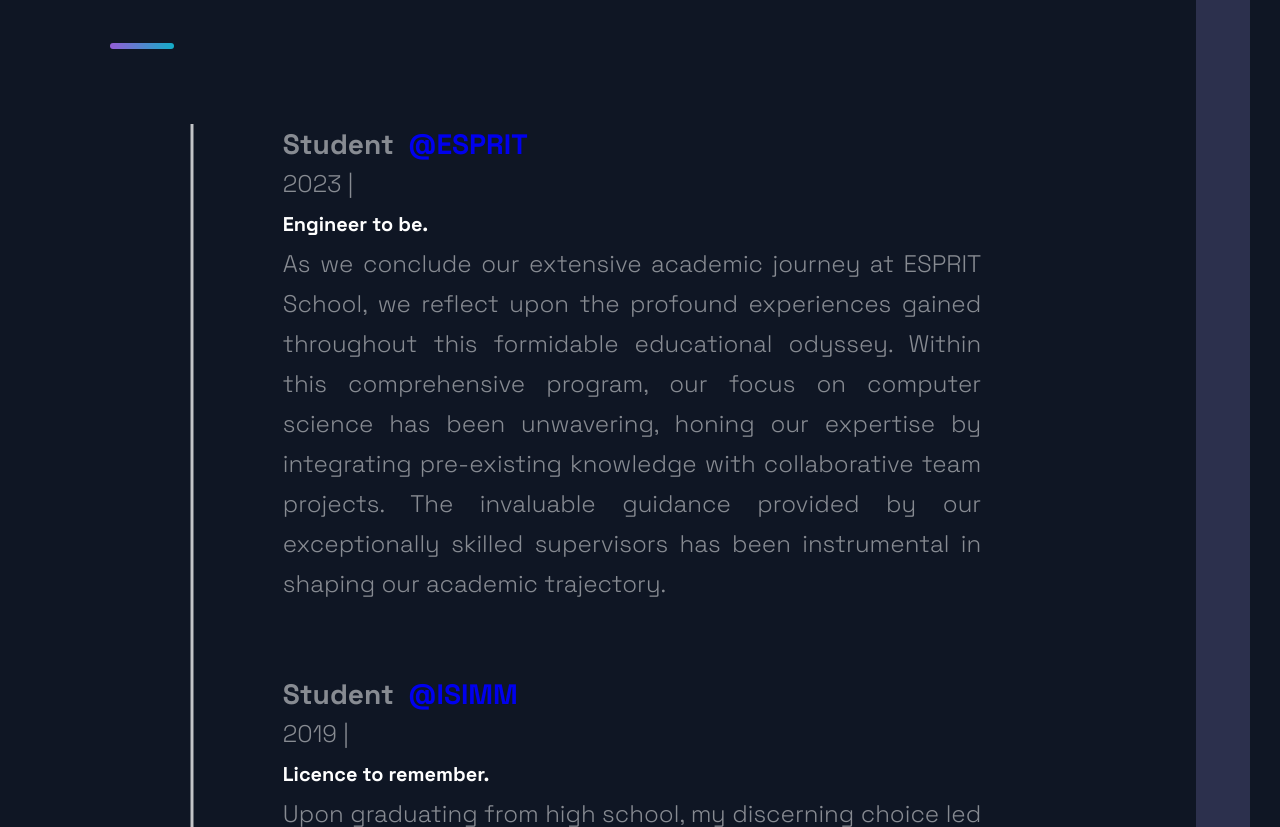
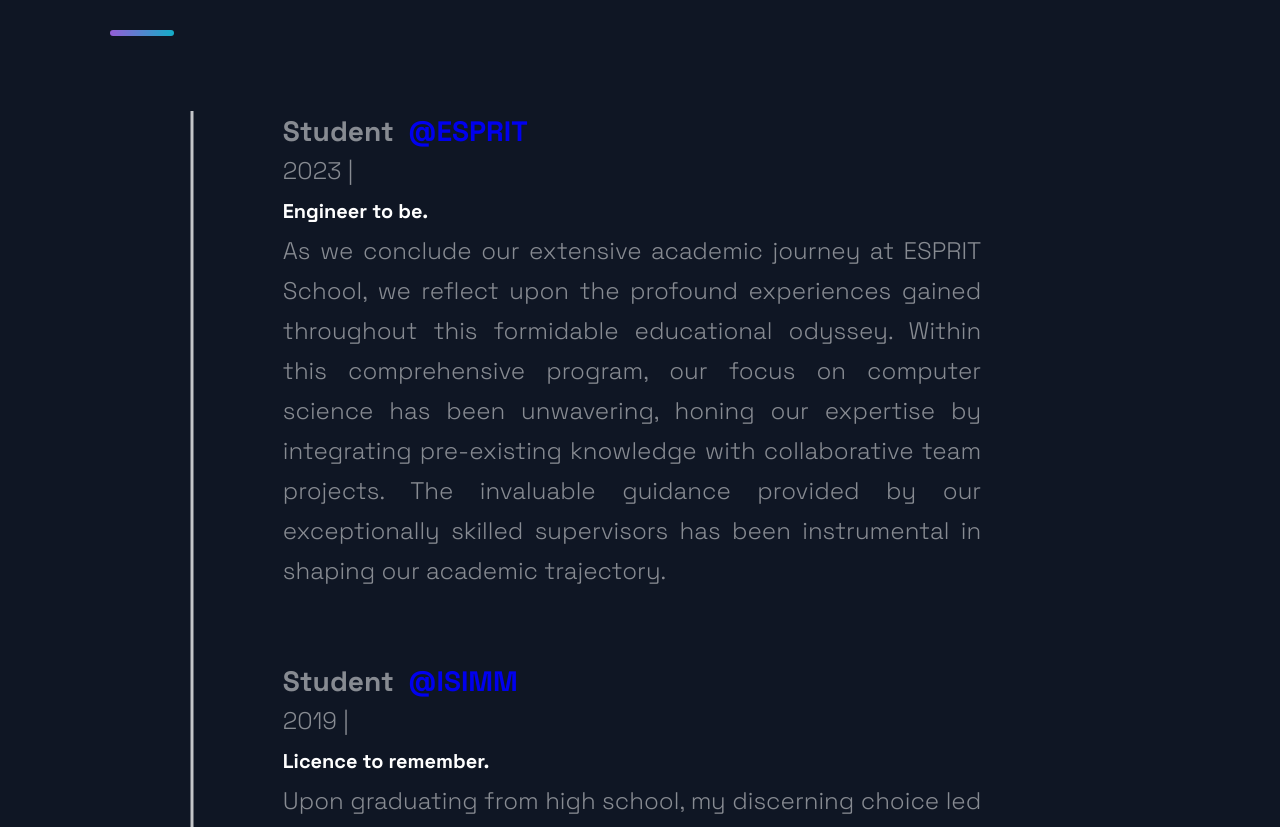
Before and after one commit to BacemJaza/bacemJaza.github.io, a Next.js app: page / in a window 1280 px wide. Shown: the part 1973-2800 px from the top of the page. Built offline with nearby package versions, Linux system fonts and the light colour scheme.

Commit message:
update resume & call for jib

```diff
--- a/src/components/Header/Header.js
+++ b/src/components/Header/Header.js
@@ -34,20 +34,7 @@ return (
         </li>
 
       </Div2>
-      <Mods id='square'>
-        <SocialIcons href='https://github.com/BacemJaza'>
-          <AiFillGithub size="3rem"/>
-        </SocialIcons>
-        <SocialIcons href='https://www.linkedin.com/in/jaza-bacem/'>
-          <AiFillLinkedin size="3rem"/>
-        </SocialIcons>
-        <SocialIcons href='https://www.hackerrank.com/profile/bacemjaza7'>
-          <FaHackerrank size="3rem"/>
-        </SocialIcons>
-        <SocialIcons href='https://www.fiverr.com/jazabacem'>
-          <TbBrandFiverr size="3rem"/>
-        </SocialIcons>
-      </Mods>
+
     </Container>
   </div>
 );
--- a/src/components/Header/HeaderStyles.js
+++ b/src/components/Header/HeaderStyles.js
@@ -68,25 +68,23 @@ export const Div3 = styled.div`
 
 export const Mods = styled.div`
 display: flex;
-position relative;
+position: absolute;
   grid-area: 1 / 7 / 1 / 7;
   padding: 6px;
   // justify-content: space-around;
   flex-direction: column;
   background-color: hsl(232.7,27.3%,23.7%);
-  margin-top:-60%;
-  padding-top:50%;
-  padding-bottom:100px;
-  height: 9400px;
+  width:fit;
+  right:0;
+  height:150vh;
 
 
   @media ${(props) => props.theme.breakpoints.lg} {
     // display: none;
-    // height: 9400px;
+    height: 100vh;
   }
   @media ${(props) => props.theme.breakpoints.sm} {
     display: none;
-    height: 7600px;
 
   }
   @media ${(props) => props.theme.breakpoints.md} {
--- a/src/components/Hero/Hero.js
+++ b/src/components/Hero/Hero.js
@@ -1,11 +1,12 @@
 import React from 'react';
 import dynamic from "next/dynamic";
 import Image from 'next/image';
-import { Section, SectionText, SectionTitle, SectionDivider } from '../../styles/GlobalComponents';
+import { Section, SectionText, SectionTitle, SectionDivider, SectionSubText } from '../../styles/GlobalComponents';
 import Button from '../../styles/GlobalComponents/Button';
 import BackgroundAnimation from '../BackgrooundAnimation/BackgroundAnimation';
 import { LeftSection, RightSection, SectionCustom } from './HeroStyles';
 import { IoIosDocument } from 'react-icons/io';
+import { CiCircleAlert } from "react-icons/ci";
 
 const Hero = (props) => (
   <Section row>
@@ -15,8 +16,9 @@ const Hero = (props) => (
       my digital home!
       </SectionTitle>
       <SectionText>
-      This is where my passions and talents converge
-      and I'm excited to give you a glimpse into my creative world.
+      This is where my passions and talents converge and I'm excited to give you a glimpse into my creative world.
+      <SectionSubText><CiCircleAlert size={"100px"} color='#667AD1'/><div>I'm seeking an end-year internship to apply my skills in full-stack development and contribute to impactful projects. I'm eager to learn, collaborate, and grow within a dynamic team.</div>
+      </SectionSubText>
       </SectionText>
       <Button>
       <IoIosDocument />
--- a/src/components/Projects/ProjectsStyles.js
+++ b/src/components/Projects/ProjectsStyles.js
@@ -39,7 +39,8 @@ export const ModalBody = styled.div`
 `
 export const ModalHeader = styled.div`
 display:flex;
-  padding-top:20px;
+  padding-top:30px;
+  margin-top:40px;
   flex-direction:row;
   justify-content: space-between;
   width:80%;
@@ -78,6 +79,8 @@ export const BlogCard = styled.div`
   text-align: center;
   width: 300px;
   padding:20px;
+  min-height:fit;
+  height:550px;
 `;
 export const TitleContent = styled.div`
   text-align: center;
--- a/src/constants/constants.js
+++ b/src/constants/constants.js
@@ -1,4 +1,16 @@
 export const projects = [
+  {
+    title: 'DPP - Battery project',
+    description: "I developed a MERN stack application featuring a user dashboard for registering and showcasing battery passports, with additional security measures implemented to enhance platform safety. Throughout the project, I ensured that the scrum team's efficiency was maintained, meeting deadlines and rigorously testing functionalities.",
+      image: '',
+      tags: ['MERN Stack', 'Redux', 'Tailwind CSS'],
+    source: '/',
+    visit: '/',
+    // filesLink:[['/images/docstreamCertificate.png']],
+    // videoSrc:"https://www.youtube.com/watch?v=HCsihl7BsdQ&t=1s&ab_channel=JazaBacem",
+    category: 'Professional',
+    id: 0,
+  },
   {
     title: 'Calendar',
     description: "During my internship at Docstream Solutions, I focused on developing a JavaScript plugin aimed at improving the user interface (UI) and user experience (UX) of a calendar system. Over the course of four months, I dedicated my efforts to this project, which involved displaying organized information from the backend in a user-friendly manner. The plugin also included essential CRUD (Create, Read, Update, Delete) functionalities to ensure seamless interaction and management of calendar data. This experience provided me with valuable insights into JavaScript development and UI/UX design principles within web applications.",
@@ -9,7 +21,7 @@ export const projects = [
     filesLink:[['/images/docstreamCertificate.png']],
     videoSrc:"https://www.youtube.com/watch?v=HCsihl7BsdQ&t=1s&ab_channel=JazaBacem",
     category: 'Professional',
-    id: 0,
+    id: 1,
   },
   {
     title: 'PDF Viewer',
@@ -21,7 +33,7 @@ export const projects = [
     filesLink:[['/images/docstreamCertificate.png']],
     videoSrc:"https://www.youtube.com/watch?v=b5AIhBprsHo&ab_channel=JazaBacem",
     category: 'Professional',
-    id: 1,
+    id: 2,
   },
   {
     title: 'Re-design Site',
@@ -32,7 +44,7 @@ export const projects = [
     filesLink:[['images/manuel.png','files/manuel.pdf']],
     visit: 'https://www.emerillonmc.com',
     category: 'Professional',
-    id: 2,
+    id: 3,
   },
   {
     title: 'Influence Connect',
@@ -43,7 +55,7 @@ export const projects = [
     visit: '/',
     filesLink:[['/images/adscoCertificate.png']],
     category: 'Professional',
-    id: 3,
+    id: 4,
   },
   {
     title: 'My Portfolio',
@@ -53,7 +65,7 @@ export const projects = [
     source: '/',
     visit: '/',
     category: 'Local',
-    id: 4,
+    id: 5,
   },
   {
     title: 'MyNotes',
@@ -64,7 +76,7 @@ export const projects = [
     videoSrc:"https://www.youtube.com/watch?v=3ZCaScGlryM&ab_channel=JazaBacem",
     visit: '/',
     category: 'Local',
-    id: 5,
+    id: 6,
   },
   {
     title: 'Traffic run game',
@@ -74,7 +86,7 @@ export const projects = [
     source: 'https://github.com/BacemJaza/traffic-run-game',
     visit: 'https://traffic-run-game-365j3rqr2-bacemjazas-projects.vercel.app',
     category: 'Local',
-    id: 6,
+    id: 7,
   },
   {
     title: 'My Space',
@@ -84,7 +96,7 @@ export const projects = [
     source: '/',
     visit: '/',
     category: 'Local',
-    id: 7,
+    id: 8,
   },
   {
     title: 'Instagram clone',
@@ -94,7 +106,7 @@ export const projects = [
     source: '/',
     visit: '/',
     category: 'Local',
-    id: 8,
+    id: 9,
   },
   {
     title: 'Maven project',
@@ -105,7 +117,7 @@ export const projects = [
     visit: '/',
     filesLink:[['/images/mavenFile.png','files/mavenProject.pdf']],
     category: 'School',
-    id: 9,
+    id: 10,
   },
   {
     title: 'E-commerce platform',
@@ -115,7 +127,19 @@ export const projects = [
     source: '/',
     visit: '/',
     category: 'School',
-    id: 10,
+    id: 11,
+  },
+  {
+    title: 'Internship Management Site',
+    description: "I developed an internship management system to streamline processes for students and companies, implementing features using Angular, Spring Boot, Python, and Flask. This system significantly improved efficiency in internship application and documentation processes.",
+      image: '',
+      tags: ['AngularJS', 'SpringBoot', 'Tailwind CSS'],
+    source: '/',
+    visit: '/',
+    // filesLink:[['/images/docstreamCertificate.png']],
+    // videoSrc:"https://www.youtube.com/watch?v=HCsihl7BsdQ&t=1s&ab_channel=JazaBacem",
+    category: 'School',
+    id: 12,
   }
 ];
 
@@ -143,7 +167,7 @@ export const mods = [
   },
   {
     title: 'Engineering student',
-    description:"Esprit Software engeneering student",
+    description:"Esprit Software engineering student",
     image: '/images/Study.png',
     source: 'https://google.com',
     visit: 'https://google.com',
--- a/src/layout/Layout.js
+++ b/src/layout/Layout.js
@@ -4,12 +4,30 @@ import React from 'react'
 import Footer from '../components/Footer/Footer'
 import Header from '../components/Header/Header'
 import { Container } from './LayoutStyles'
+import { Mods, SocialIcons } from '@/components/Header/HeaderStyles'
+import { AiFillGithub, AiFillLinkedin } from 'react-icons/ai'
+import { FaHackerrank } from 'react-icons/fa6'
+import { TbBrandFiverr } from 'react-icons/tb'
 
 
 export const Layout = ({children}) => {
   return (
 
     <Container>
+      <Mods id='square'>
+        <SocialIcons href='https://github.com/BacemJaza'>
+          <AiFillGithub size="3rem"/>
+        </SocialIcons>
+        <SocialIcons href='https://www.linkedin.com/in/jaza-bacem/'>
+          <AiFillLinkedin size="3rem"/>
+        </SocialIcons>
+        <SocialIcons href='https://www.hackerrank.com/profile/bacemjaza7'>
+          <FaHackerrank size="3rem"/>
+        </SocialIcons>
+        <SocialIcons href='https://www.fiverr.com/jazabacem'>
+          <TbBrandFiverr size="3rem"/>
+        </SocialIcons>
+      </Mods>
       <Header/>
       <main>{children}</main>
       <Footer/>
--- a/src/styles/GlobalComponents/index.js
+++ b/src/styles/GlobalComponents/index.js
@@ -103,6 +103,8 @@ export const SectionDivider = styled.div`
 `
 export const SectionSubText = styled.p`
   max-width: 800px;
+  display:flex;
+  align-items:center;
   font-weight: 300;
   font-size: 18px;
   line-height: 32px;
```
Also changed, not shown: 1 other file (tests, documents, lock files or other folders).
